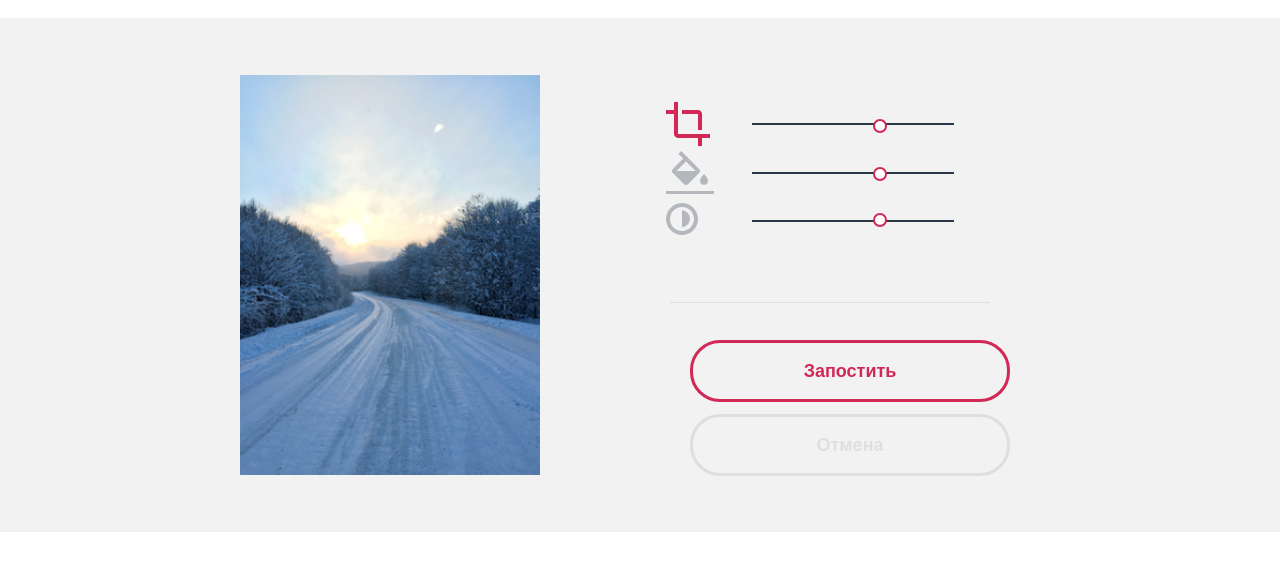
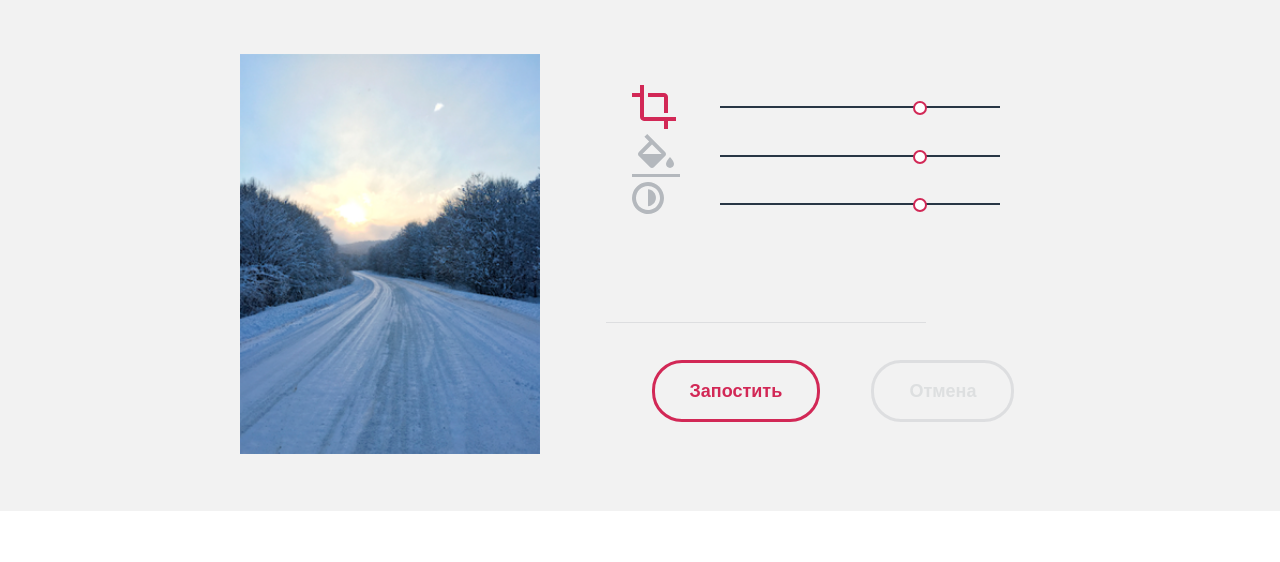
Before and after one commit to AsselTass/1422079-pink-21, a website: page source/catalog.html in a window 1280 px wide. Shown: the part 1757-2319 px from the top of the page. Drawn offline with nearby package versions, Linux system fonts and the light colour scheme; files that its build step writes are made by us from their sources.

Commit message:
Адаптивная сетка для формы

```diff
--- a/source/catalog.html
+++ b/source/catalog.html
@@ -38,7 +38,7 @@
           </div>
         </div>
         <section class="main-header__slogan header-slogan  header-slogan__inner-page">
-          <div class="main-header__slogan-wrapper main-header-slogan-wrapper--form header-slogan__wrapper">
+          <div class="main-header__slogan-wrapper main-header__slogan-wrapper--form header-slogan__wrapper">
             <h2 class="header-slogan__text header-slogan__text--form">Фотографии пользователей</h2>
           </div>
         </section>
--- a/source/less/control-filter.less
+++ b/source/less/control-filter.less
@@ -1,34 +1,41 @@
 .control-filter {
-  padding: 39px 20px 34px;
-  margin: 0 auto;
+  position: absolute;
+  left: 0;
+  right: 0;
+  padding: 10px 20px 32px;
+  opacity: 0;
+  pointer-events: none;
 
   @media (min-width: @tablet-width) {
     padding: 22px 20px;
     width: 202px;
+    left: 74px;
+  }
+
+  @media (min-width: @tablet-width) {
+    width: 280px;
   }
 }
 
 .control-filter__bar {
-  width: 240px;
+  position: relative;
+  width: 100%;
   height: 2px;
-  background: @togglemenublue;
-  position: absolute;
-  left: 20px;
+  background-color: @togglemenublue;
 
   @media (min-width: @tablet-width) {
-    left: 74px;
     width: 202px;
   }
 
   @media (min-width: @desktop-width) {
-    left: 92px;
+    width: 280px;
   }
 }
 
 
 .control-filter__toggle {
   position: absolute;
-  top: 127px;
+  top: 5px;
   left: 213px;
   width: 14px;
   height: 14px;
@@ -40,22 +47,6 @@
   cursor: pointer;
 
   @media (min-width: @tablet-width) {
-    top: 44px;
-  }
-
-  @media (min-width: @desktop-width) {
-    top: 44px;
+    top: 17px;
   }
 }
-
-.control-filter__toggle--fill {
-  @media (min-width: @tablet-width) {
-    top: 92px;
-  }
-}
-
-.control-filter__toggle--brightness {
-  @media (min-width: @tablet-width) {
-    top: 138px;
-  }
-}
--- a/source/less/form.less
+++ b/source/less/form.less
@@ -31,7 +31,7 @@
 .form__section-wrapper {
   margin: 0 auto;
   border: none;
-  padding: 15px 22px;
+  padding: 15px 0;
   max-width: 276px;
 
   @media (min-width: @tablet-width) {
@@ -49,7 +49,7 @@
 .form__section-wrapper--noborder {
   border: none;
   padding-right: 0;
-  padding-left: 25px;
+  padding-left: 0;
 
   @media (min-width: @tablet-width) {
     padding-left: 0;
--- a/source/less/gallery.less
+++ b/source/less/gallery.less
@@ -59,7 +59,6 @@
 
 .gallery__item {
   padding-bottom: 20px;
-  margin: 0 auto;
 
   @media (min-width: @tablet-width) {
     width: 300px;
@@ -67,9 +66,7 @@
 }
 
 .gallery-post__photo {
-  @media (min-width: @tablet-width) {
-    display: block;
-  }
+  display: flex;
 }
 
 .gallery-post__comment {
--- a/source/less/upload-form.less
+++ b/source/less/upload-form.less
@@ -12,7 +12,7 @@
   }
 
   @media (min-width: @desktop-width) {
-    width: 380px;
+    width: 414px;
   }
 }
 
@@ -34,7 +34,7 @@
   display: flex;
   justify-content: center;
   align-items: center;
-  padding: 43px 0 34px;
+  padding: 43px 0 75px;
   position: relative;
 
   @media (min-width: @tablet-width) {
@@ -70,6 +70,12 @@
   @media (min-width: @tablet-width) {
     margin: 0 auto;
   }
+
+  @media (min-width: @desktop-width) {
+    flex-direction: row;
+    max-width: 414px;
+    justify-content: space-around;
+  }
 }
 
 .upload-form__button--post,
@@ -88,6 +94,10 @@
 
   @media (min-width: @tablet-width) {
     padding: 19px;
+  }
+
+  @media (min-width: @tablet-width) {
+    padding: 19px 35px;
   }
 }
 
```
